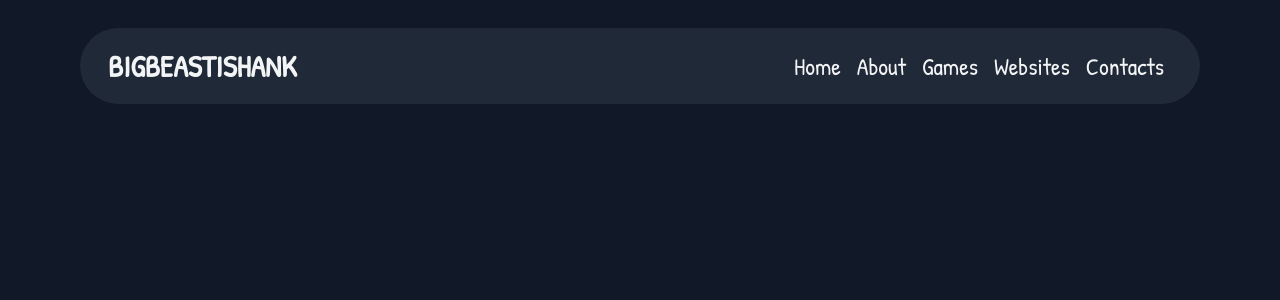
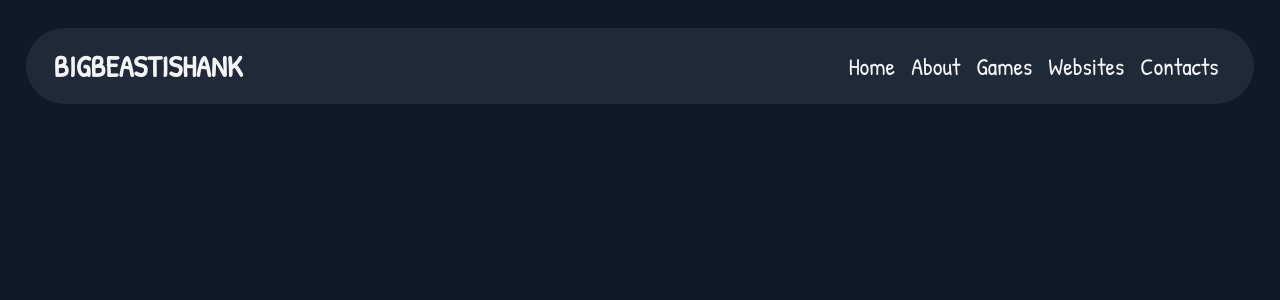
Before and after one commit to BIGBEASTISHANK/bigbeastishank.com, a Next.js app: page / in a window 1280 px wide. Shown: the top 300 px of the page. Built offline with nearby package versions, Linux system fonts and the light colour scheme.

Commit message:
update: navbar

```diff
--- a/src/app/layout.jsx
+++ b/src/app/layout.jsx
@@ -20,10 +20,11 @@ export default function RootLayout({ children }) {
       lang="en"
       className="bg-gray-900 text-gray-100 scroll-smooth h-[1000rem]"
     >
-      <body className={`${inUseFont.className} lg:mx-20 mx-10`}>
+      <body className={`${inUseFont.className}`}>
         {/* Navbar */}
         <Navbar />
-        {children}
+
+        <div className="px-[4%] mt-[8rem]">{children}</div>
       </body>
     </html>
   );
--- a/src/app/page.jsx
+++ b/src/app/page.jsx
@@ -2,5 +2,5 @@ export default function Home() {
   return (
     <>
     </>
-  )
+  );
 }
--- a/src/components/Navbar/index.jsx
+++ b/src/components/Navbar/index.jsx
@@ -2,7 +2,7 @@ import { navlinks } from "@/lib/data";
 
 export default function Navbar() {
   return (
-    <div className="my-7 select-none navbar">
+    <div className="my-7 select-none navbar fixed top-0 w-full px-[2%]">
       {/* Navbar background */}
       <div className="bg-gray-800 rounded-full flex py-5 px-7">
         {/* Name */}
```
Also changed, not shown: public/img/logo.webp (added).
